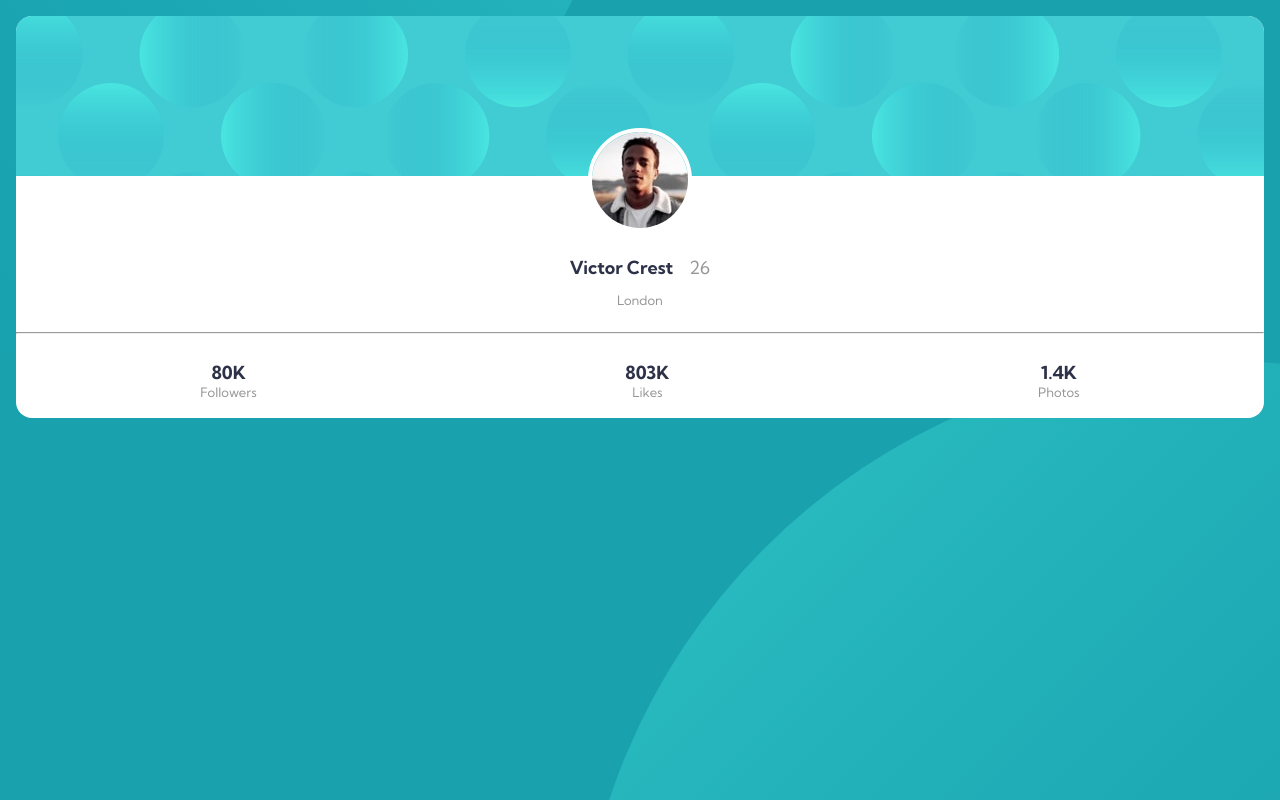
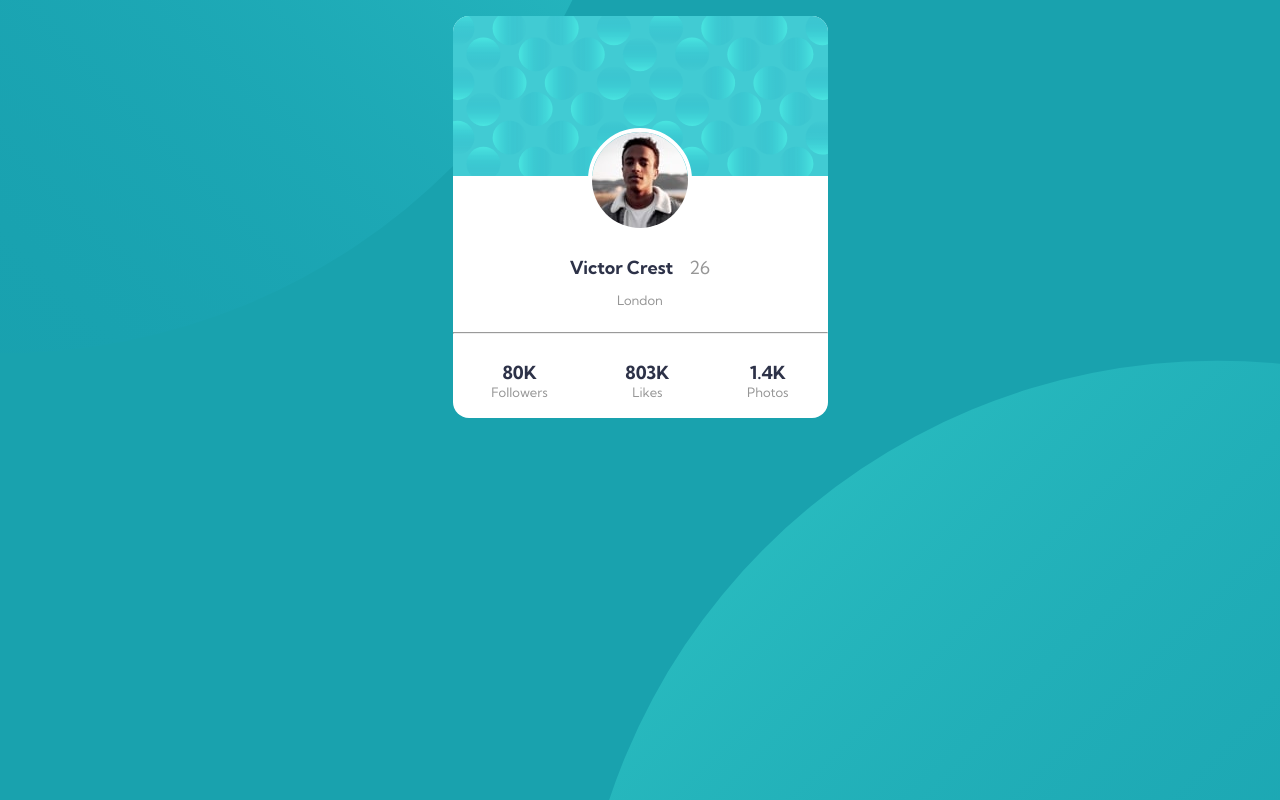
Before and after one commit to Suebxl/3_profile_card, a plain HTML site: page index.html in a window 1280 px wide. Drawn offline with Linux system fonts and the light colour scheme.

Commit message:
change the card width

```diff
--- a/styles.css
+++ b/styles.css
@@ -21,7 +21,7 @@ body {
   border-radius: 16px;
   overflow: hidden;
   text-align: center;
-  width: 100%
+  width: 375px;
  }
 
 .card--top {
```
Also changed, not shown: 1 other file.
